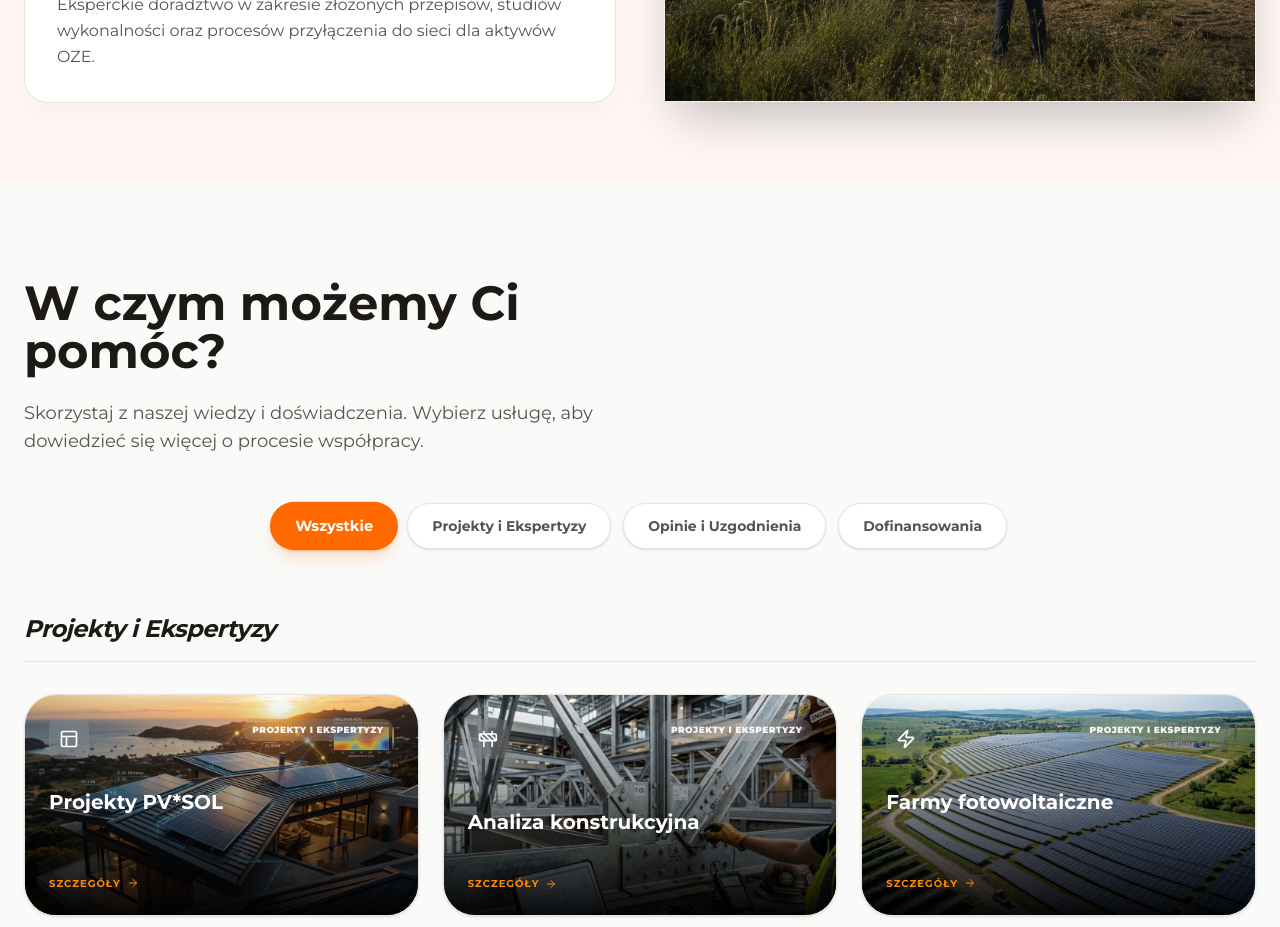
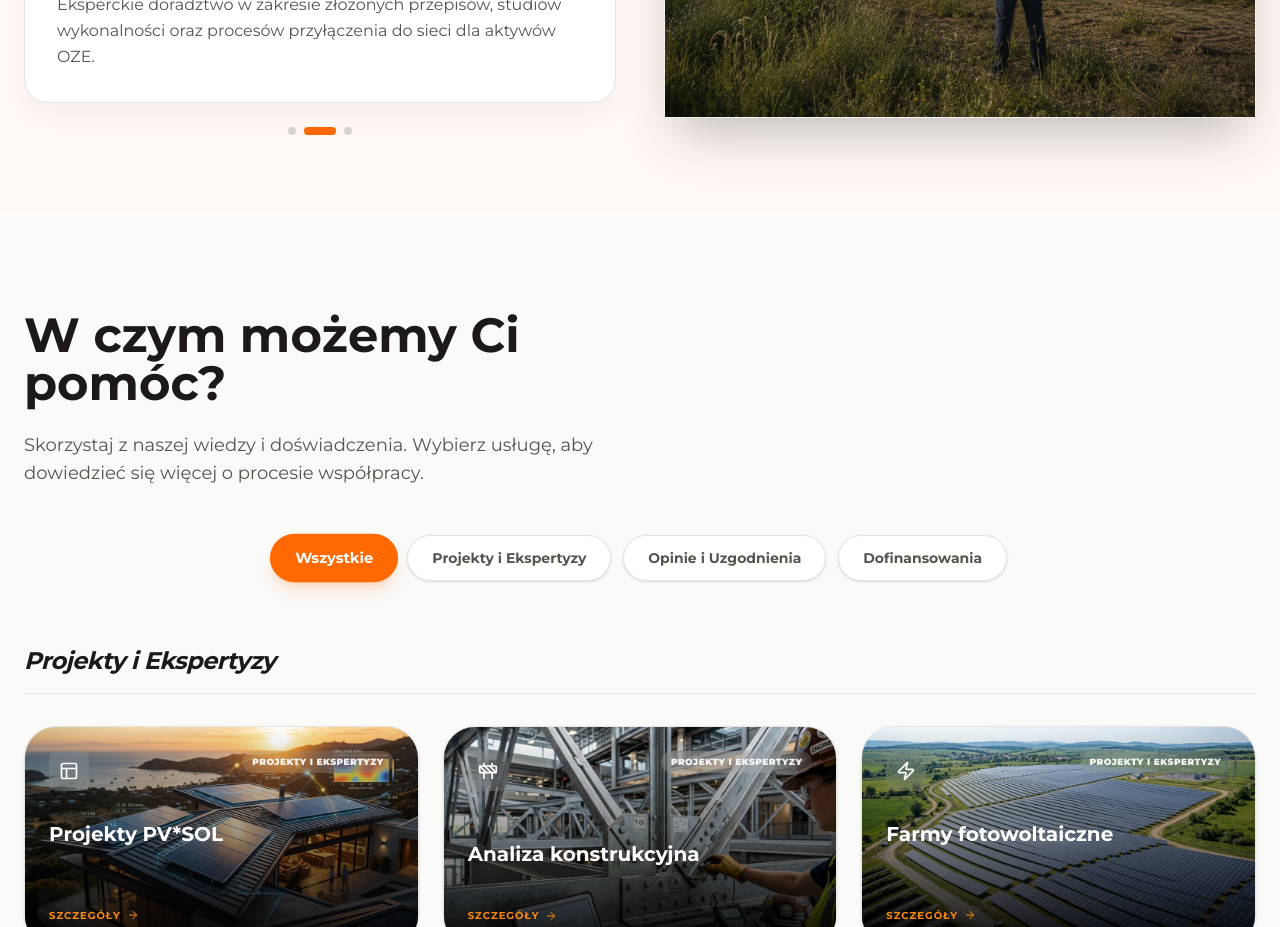
Before and after one commit to gumuwka/rmprojekty-aistudio, a React (Vite) app: page / in a window 1280 px wide. Shown: the part 1140-2067 px from the top of the page. Built offline with nearby package versions, Linux system fonts and the light colour scheme; no server answers.

Commit message:
Przywrocenie kropeczek nawigacyjnych w karuzeli Kompleksowa obsluga

```diff
--- a/src/pages/Home.tsx
+++ b/src/pages/Home.tsx
@@ -242,6 +242,22 @@ export default function Home() {
                   </motion.div>
                 )}
               </AnimatePresence>
+            </div>
+
+            {/* Kropeczki nawigacyjne karuzeli */}
+            <div className="flex gap-2 justify-center mt-6">
+              {[0, 1, 2].map((index) => (
+                <button
+                  key={index}
+                  onClick={() => setActiveTileIndex(index)}
+                  className={`h-2 transition-all duration-300 rounded-full ${
+                    activeTileIndex === index
+                      ? 'w-8 bg-orange-500'
+                      : 'w-2 bg-stone-300 hover:bg-stone-500'
+                  }`}
+                  aria-label={`Przejdź do slajdu ${index + 1}`}
+                />
+              ))}
             </div>
           </div>
 
```
